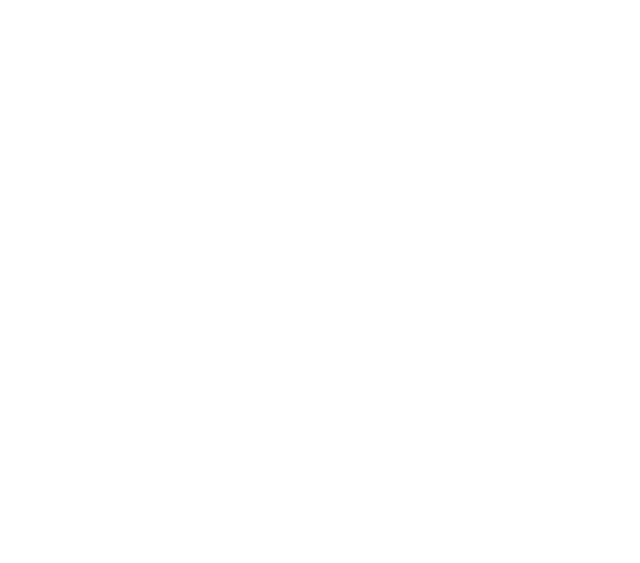
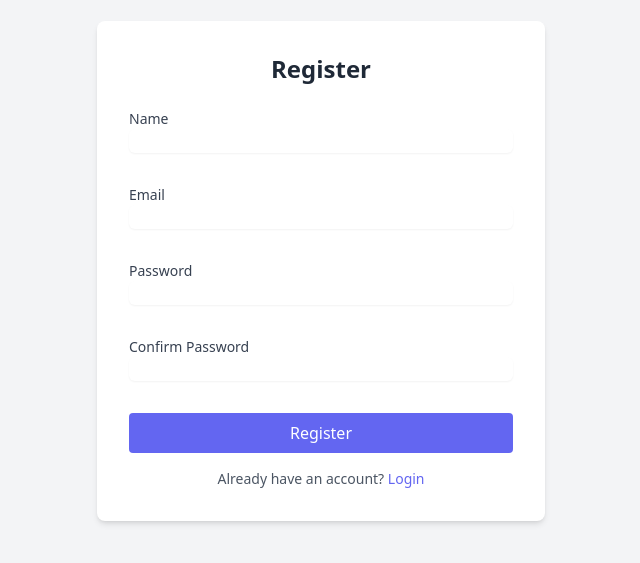
Before and after one commit to mezentsevs/task-manager, a Nuxt app in the folder frontend/: page /register in a window 1280 px wide. Before the commit this address had no page. Shown: the part 129-692 px from the top of the page, without its empty margins (319-959 px from the left). Built offline with nearby package versions, Linux system fonts and the light colour scheme.

Commit message:
feat: add register page

```diff
--- /dev/null
+++ b/frontend/app/pages/register.vue
@@ -0,0 +1,88 @@
+<template>
+    <div class="flex min-h-screen items-center justify-center bg-gray-100 dark:bg-gray-900">
+        <div class="w-full max-w-md rounded-lg bg-white p-8 shadow-md dark:bg-gray-800">
+            <h1 class="mb-6 text-center text-2xl font-bold text-gray-800 dark:text-gray-100">
+                Register
+            </h1>
+            <form @submit.prevent="handleRegister">
+                <div class="mb-4">
+                    <InputLabel for="name" value="Name" />
+                    <Input
+                        id="name"
+                        v-model="form.name"
+                        class="mb-4 w-full"
+                        required
+                        autocomplete="on" />
+                </div>
+                <div class="mb-4">
+                    <InputLabel for="email" value="Email" />
+                    <Input
+                        id="email"
+                        v-model="form.email"
+                        type="email"
+                        class="mb-4 w-full"
+                        required
+                        autocomplete="on" />
+                </div>
+                <div class="mb-4">
+                    <InputLabel for="password" value="Password" />
+                    <Input
+                        id="password"
+                        v-model="form.password"
+                        type="password"
+                        class="mb-4 w-full"
+                        required />
+                </div>
+                <div class="mb-4">
+                    <InputLabel for="passwordConfirmation" value="Confirm Password" />
+                    <Input
+                        id="passwordConfirmation"
+                        v-model="form.passwordConfirmation"
+                        type="password"
+                        class="mb-4 w-full"
+                        required />
+                </div>
+                <button
+                    type="submit"
+                    class="w-full rounded bg-indigo-500 px-4 py-2 text-white hover:bg-indigo-600">
+                    Register
+                </button>
+                <p v-if="error" class="mt-2 text-center text-sm text-red-500">{{ error }}</p>
+            </form>
+            <p class="mt-4 text-center text-sm text-gray-600 dark:text-gray-400">
+                Already have an account?
+                <NuxtLink to="/login" class="text-indigo-500 hover:underline">Login</NuxtLink>
+            </p>
+        </div>
+    </div>
+</template>
+
+<script setup lang="ts">
+import { applyToken } from '~/helpers/TokenHelper';
+import { ref, reactive } from 'vue';
+import { useAuthStore } from '~/stores/auth';
+import { useRouter } from 'vue-router';
+import Input from '~/components/uikit/inputs/Input.vue';
+import InputLabel from '~/components/uikit/inputs/partials/InputLabel.vue';
+
+const authStore = useAuthStore();
+const router = useRouter();
+
+const form = reactive({
+    name: '',
+    email: '',
+    password: '',
+    passwordConfirmation: '',
+});
+const error = ref<string>('');
+
+const handleRegister = async (): Promise<void> => {
+    try {
+        await authStore.register(form.name, form.email, form.password, form.passwordConfirmation);
+        applyToken(authStore.token);
+        await router.push('/');
+    } catch (err) {
+        error.value = 'Registration failed';
+    }
+};
+</script>
```
